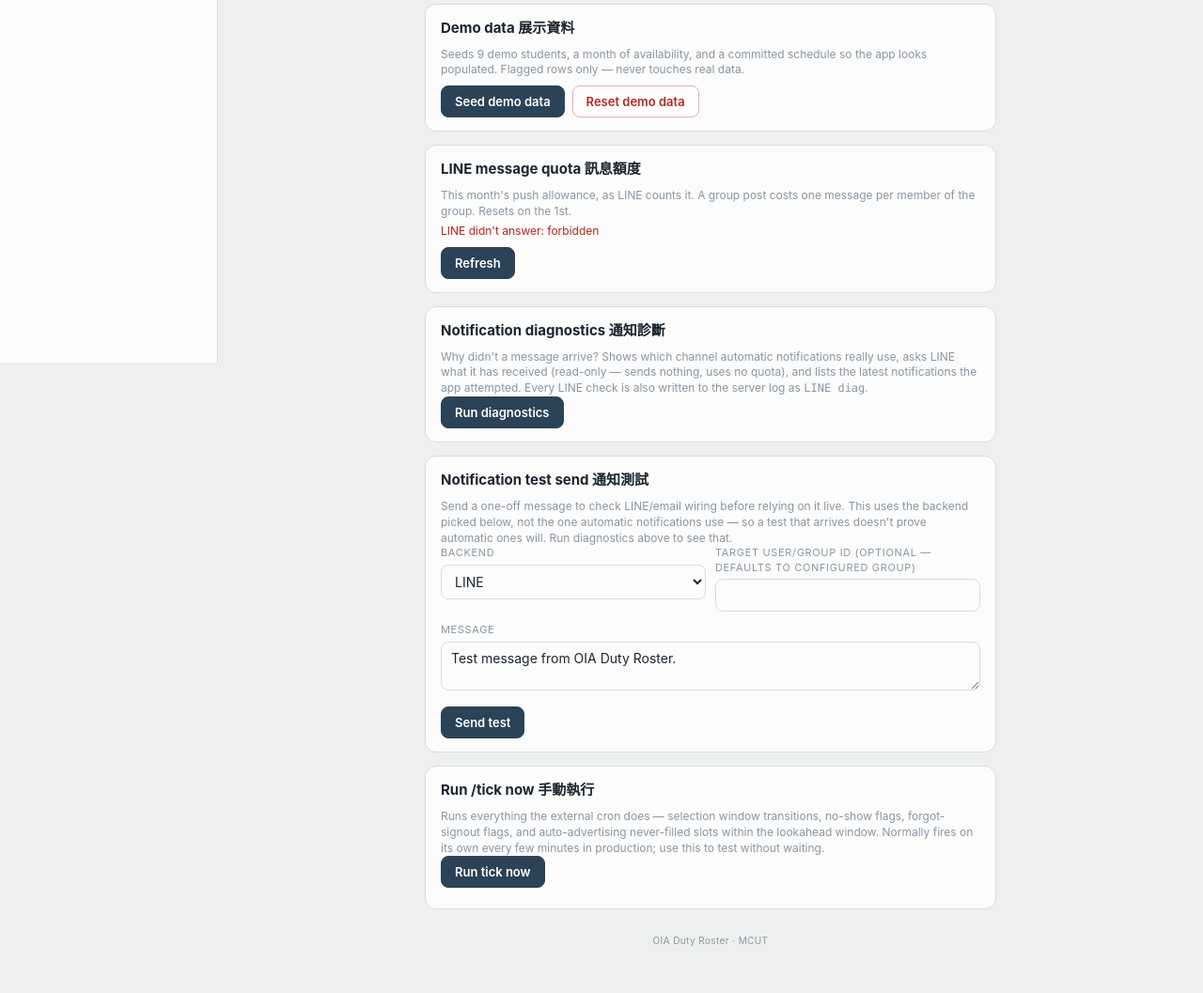
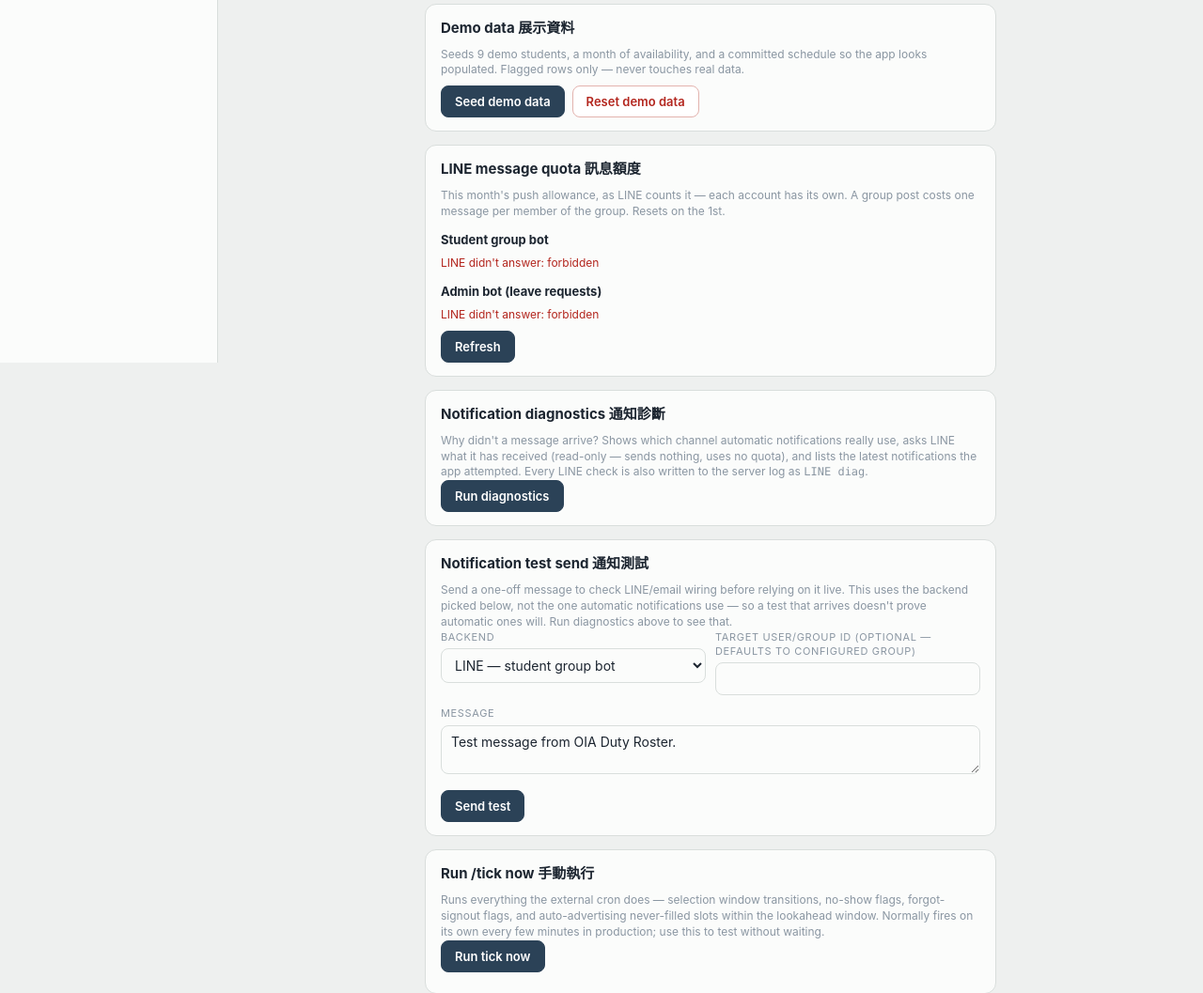
Before and after one commit to chrismjacobs/oia-schedule, a Flask app: template frontend/templates/advanced.html in a window 1280 px wide. Shown: the part 414-1471 px from the top of the page at 94% size. Before the commit the page ends 1421 px from the top, so only its background shows below. Run offline with Flask 3, Linux system fonts and the light colour scheme; the template is opened without the code that fills it, so the values that code supplies are empty; the visitor is signed in with stand-in values (Sample User, id 1).

Commit message:
line limits and overflow

```diff
--- a/backend/app/notifications/backends.py
+++ b/backend/app/notifications/backends.py
@@ -47,22 +47,40 @@
             server.sendmail(cfg["NOTIFICATION_FROM_EMAIL"], [to_addr], msg.as_string())
 
 
+# Two Official Accounts, each with its own quota: "main" pushes to the student
+# group, "admin" to the overseer alone. Values are (token, secret, default
+# target) config keys.
+LINE_ACCOUNTS = {
+    "main": ("LINE_TOKEN", "LINE_SECRET", "LINE_GROUP_ID"),
+    "admin": ("LINE2_TOKEN", "LINE2_SECRET", "LINE_ADMIN_USER_ID"),
+}
+
+
+def admin_line_ready(config) -> bool:
+    """Whether admin-only alerts can go to the admin account yet."""
+    return bool(config.get("LINE2_TOKEN") and config.get("LINE_ADMIN_USER_ID"))
+
+
 class LineBackend(NotificationBackend):
-    """LINE Messaging API push to the student group (not LINE Notify)."""
-    name = "line"
+    """LINE Messaging API push (not LINE Notify) from one of LINE_ACCOUNTS."""
     PUSH_URL = "https://api.line.me/v2/bot/message/push"
     REPLY_URL = "https://api.line.me/v2/bot/message/reply"
 
+    def __init__(self, account: str = "main"):
+        self.account = account
+        self.name = "line" if account == "main" else f"line-{account}"
+        self.token_key, self.secret_key, self.target_key = LINE_ACCOUNTS[account]
+
     def send(self, message: str, to: str = None):
         cfg = current_app.config
-        token = cfg.get("LINE_TOKEN")
-        target = to or cfg.get("LINE_GROUP_ID")
+        token = cfg.get(self.token_key)
+        target = to or cfg.get(self.target_key)
         if not token or not target:
             # Loud, not info: this silently drops every notification, and the
             # caller marks it sent, so it looks like success forever after.
             current_app.logger.error(
                 "LINE push SKIPPED — %s not configured. Message dropped: %r",
-                "LINE_TOKEN" if not token else "LINE_GROUP_ID", message)
+                self.token_key if not token else self.target_key, message)
             raise RuntimeError("line_not_configured")
 
         started = time.monotonic()
@@ -88,7 +106,7 @@
     def reply(self, reply_token: str, message: str):
         """Reply API — free (no push quota used), only usable within the
         webhook request/response window via a reply_token."""
-        token = current_app.config.get("LINE_TOKEN")
+        token = current_app.config.get(self.token_key)
         if not token:
             return
         resp = requests.post(
@@ -131,8 +149,13 @@
     return not str(config.get("SQLALCHEMY_DATABASE_URI", "")).startswith("sqlite")
 
 
-def get_backend() -> NotificationBackend:
+def get_backend(target: str = "group") -> NotificationBackend:
     """Backend for *automatic* notifications (/tick, commits, leave, no-shows).
+
+    `target` is notification_log's target. "admin" always goes via the admin
+    LINE account, never falling back to the group: an admin message names the
+    student and their reason, so if the admin account is unconfigured the
+    send fails and stays unsent rather than landing in front of everyone.
 
     The overseer's Advanced > test send builds LineBackend/EmailBackend
     directly and is deliberately NOT routed through here, so checking the
@@ -140,6 +163,8 @@
     """
     if not automatic_notifications_are_live(current_app.config):
         return DryRunBackend()
+    if target == "admin":
+        return LineBackend("admin")
     backend = current_app.config.get("NOTIFICATION_BACKEND", "email")
     if backend == "line":
         return LineBackend()
@@ -182,13 +207,15 @@
             "request_id": request_id, ("data" if resp.ok else "error"): body}
 
 
-def line_quota():
-    """This month's push allowance, read straight from LINE (read-only, uses
-    no quota). `limit` is None when LINE reports no cap. A group push costs
-    one message per member, so `group_members` is returned alongside to turn
-    "messages left" into "group posts left"."""
-    token = current_app.config.get("LINE_TOKEN")
-    group = current_app.config.get("LINE_GROUP_ID")
+def line_quota(account: str = "main"):
+    """This month's push allowance for one LINE account, read straight from
+    LINE (read-only, uses no quota). `limit` is None when LINE reports no cap.
+    A group push costs one message per member, so for the main account
+    `group_members` is returned alongside to turn "messages left" into
+    "group posts left"."""
+    token_key, _, _ = LINE_ACCOUNTS[account]
+    token = current_app.config.get(token_key)
+    group = current_app.config.get("LINE_GROUP_ID") if account == "main" else None
     if not token:
         return {"configured": False}
     quota = _line_get("Monthly message quota", "/message/quota", token)
--- a/frontend/templates/advanced.html
+++ b/frontend/templates/advanced.html
@@ -88,19 +88,22 @@
 
   <div class="panel">
     <h2>LINE message quota 訊息額度</h2>
-    <p class="hint">This month's push allowance, as LINE counts it. A group post costs one message per
-      member of the group. Resets on the 1st.</p>
+    <p class="hint">This month's push allowance, as LINE counts it — each account has its own. A group
+      post costs one message per member of the group. Resets on the 1st.</p>
     <p class="hint" v-if="!quota">Loading…</p>
-    <p class="hint" v-else-if="!quota.configured">LINE_TOKEN is not set, so there's no quota to read.</p>
-    <p class="error-text" v-else-if="quota.error">LINE didn't answer: [[ typeof quota.error === 'string' ? quota.error : JSON.stringify(quota.error) ]]</p>
-    <div v-else style="display:flex; gap:14px; flex-wrap:wrap; margin-top:8px;">
-      <div class="stat"><div class="k">Used</div><div class="v mono">[[ quota.used ]]<small v-if="quota.limit !== null"> / [[ quota.limit ]]</small></div></div>
-      <div class="stat" v-bind:class="{ gap: quotaLow }"><div class="k">Left</div><div class="v mono">[[ quota.limit === null ? 'no cap' : quotaLeft ]]</div></div>
-      <div class="stat" v-if="quota.group_members" v-bind:class="{ gap: quotaLow }">
-        <div class="k">Group posts left</div>
-        <div class="v mono">[[ quota.limit === null ? '—' : Math.floor(quotaLeft / quota.group_members) ]]<small> × [[ quota.group_members ]] members</small></div>
+    <template v-else><template v-for="acc in QUOTA_ACCOUNTS" v-bind:key="acc.key">
+      <h3 style="margin-top:12px;">[[ acc.label ]]</h3>
+      <p class="hint" v-if="!quota[acc.key].configured">[[ acc.token ]] is not set, so there's no quota to read.</p>
+      <p class="error-text" v-else-if="quota[acc.key].error">LINE didn't answer: [[ typeof quota[acc.key].error === 'string' ? quota[acc.key].error : JSON.stringify(quota[acc.key].error) ]]</p>
+      <div v-else style="display:flex; gap:14px; flex-wrap:wrap; margin-top:6px;">
+        <div class="stat"><div class="k">Used</div><div class="v mono">[[ quota[acc.key].used ]]<small v-if="quota[acc.key].limit !== null"> / [[ quota[acc.key].limit ]]</small></div></div>
+        <div class="stat" v-bind:class="{ gap: quotaLow(quota[acc.key]) }"><div class="k">Left</div><div class="v mono">[[ quota[acc.key].limit === null ? 'no cap' : quotaLeft(quota[acc.key]) ]]</div></div>
+        <div class="stat" v-if="quota[acc.key].group_members" v-bind:class="{ gap: quotaLow(quota[acc.key]) }">
+          <div class="k">Group posts left</div>
+          <div class="v mono">[[ quota[acc.key].limit === null ? '—' : Math.floor(quotaLeft(quota[acc.key]) / quota[acc.key].group_members) ]]<small> × [[ quota[acc.key].group_members ]] members</small></div>
+        </div>
       </div>
-    </div>
+    </template></template>
     <button style="margin-top:8px;" v-bind:disabled="busy" v-on:click="loadQuota">Refresh</button>
   </div>
 
@@ -154,11 +157,13 @@
     <div class="field-row">
       <div class="field"><label>Backend</label>
         <select v-model="testBackend">
-          <option value="line">LINE</option>
+          <option value="line">LINE — student group bot</option>
+          <option value="line-admin">LINE — admin bot</option>
           <option value="email">Email</option>
         </select>
       </div>
       <div class="field" v-if="testBackend === 'line'"><label>Target user/group ID (optional — defaults to configured group)</label><input v-model="testTarget"></div>
+      <div class="field" v-if="testBackend === 'line-admin'"><label>Target user ID (optional — defaults to LINE_ADMIN_USER_ID)</label><input v-model="testTarget"></div>
     </div>
     <div class="field"><label>Message</label><textarea v-model="testMessage" rows="2">Test message from OIA Duty Roster.</textarea></div>
     <button v-bind:disabled="busy" v-on:click="sendTest">Send test</button>
@@ -188,6 +193,10 @@
   low_churn: ["Consistency (per change)", "Keeping the same weekday/hour from week to week."],
   equalise_hours: ["Equalise hours", "Narrowing the gap between most and least scheduled."],
 };
+const QUOTA_ACCOUNTS = [
+  { key: "main", label: "Student group bot", token: "LINE_TOKEN" },
+  { key: "admin", label: "Admin bot (leave requests)", token: "LINE2_TOKEN" },
+];
 const app = createApp({
   delimiters: ['[[', ']]'],
   data() {
@@ -198,17 +207,10 @@
       testBackend: "line", testTarget: "", testMessage: "Test message from OIA Duty Roster.", testMessage2: "",
       tickResult: "",
       diag: null, diagError: "",
-      quota: null,
+      quota: null, QUOTA_ACCOUNTS,
     };
   },
   computed: {
-    quotaLeft() { return Math.max(0, this.quota.limit - this.quota.used); },
-    // Amber once fewer than ~5 group posts remain — a single advertised
-    // morning can be four of them.
-    quotaLow() {
-      if (!this.quota || this.quota.limit === null) return false;
-      return this.quotaLeft < 5 * (this.quota.group_members || 1);
-    },
     // Priority order (the JSON arrives alphabetised), then anything unknown.
     weightKeys() {
       const have = Object.keys(this.settings.solver_weights);
@@ -224,8 +226,16 @@
       try {
         this.quota = await OIA.api.get("/api/line-quota");
       } catch (e) {
-        this.quota = { configured: true, error: e.message };
+        const failed = { configured: true, error: e.message };
+        this.quota = { main: failed, admin: failed };
       }
+    },
+    quotaLeft(q) { return Math.max(0, q.limit - q.used); },
+    // Amber once fewer than ~5 posts remain — a single advertised morning
+    // to the group can be four of them.
+    quotaLow(q) {
+      if (q.limit === null) return false;
+      return this.quotaLeft(q) < 5 * (q.group_members || 1);
     },
     async loadSemesters() { this.semesters = await OIA.api.get("/api/admin/semesters"); },
     async loadSettings() { this.settings = await OIA.api.get("/api/admin/settings"); },
```
Also changed, not shown: CLAUDE.md (+10 -5 lines), backend/app/config.py (+9 -1 lines), backend/app/notifications/routes.py (+27 -12 lines), backend/app/notifications/service.py (+16 -5 lines), backend/tests/test_line_admin.py (added, +80 -0 lines), README.md.
